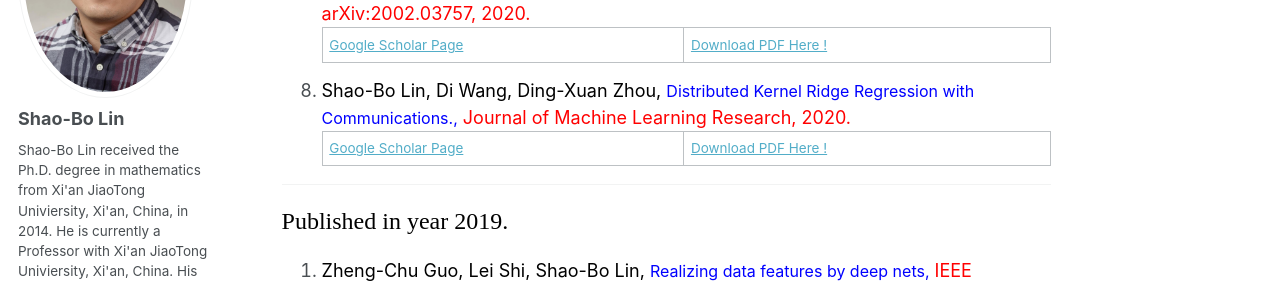
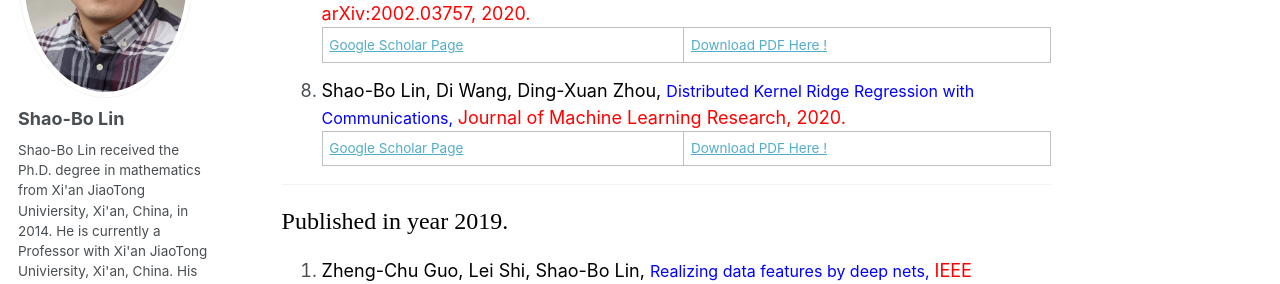
Before and after one commit to JxwangLearningTheory/JxwangLearningTheory.github.io, a Jekyll site: the page built from _pages/about.md, in a window 1280 px wide and 900 px high, scrolled down 1923 px. Shown: the part 179-463 px from the top of the window. Built offline with Jekyll 4.4.1, drawn with Linux system fonts in a browser that asks for light colours.

Commit message:
Update about.md

```diff
--- a/_pages/about.md
+++ b/_pages/about.md
@@ -97,9 +97,9 @@ author_profile: true
 
     [Google Scholar Page](https://scholar.google.com/citations?view_op=view_citation&hl=en&user=dGt4l6QAAAAJ&sortby=pubdate&citation_for_view=dGt4l6QAAAAJ:sbeIDTyQOFgC) | [Download PDF Here !](https://jxwanglearningtheory.github.io/files/2020_Distributed_Learning_with_Dependent_Samples.pdf)
 
-15. <font color ="black">Shao-Bo Lin, Di Wang, Ding-Xuan Zhou,</font><font size=3 color ="blue"> Distributed Kernel Ridge Regression with Communications.,</font> <font color ="red"> Journal of Machine Learning Research, 2020.</font>
+15. <font color ="black">Shao-Bo Lin, Di Wang, Ding-Xuan Zhou,</font><font size=3 color ="blue"> Distributed Kernel Ridge Regression with Communications, </font> <font color ="red"> Journal of Machine Learning Research, 2020.</font>
 
-    [Google Scholar Page]( https://scholar.google.com/citations?view_op=view_citation&hl=en&user=dGt4l6QAAAAJ&sortby=pubdate&citation_for_view=dGt4l6QAAAAJ:SrKkpNFED5gC) | [Download PDF Here !](https://jxwanglearningtheory.github.io/files/2020_Distributed_Kernel.pdf)
+    [Google Scholar Page](https://scholar.google.com/citations?view_op=view_citation&hl=en&user=dGt4l6QAAAAJ&sortby=pubdate&citation_for_view=dGt4l6QAAAAJ:SrKkpNFED5gC) | [Download PDF Here !](https://jxwanglearningtheory.github.io/files/2020_Distributed_Kernel.pdf)
 
 ------
 
@@ -130,7 +130,7 @@ author_profile: true
 
       [Google Scholar Page](https://scholar.google.com/citations?view_op=view_citation&hl=en&user=dGt4l6QAAAAJ&cstart=20&pagesize=80&sortby=pubdate&citation_for_view=dGt4l6QAAAAJ:BJtnxTr0fRcC) | [Download PDF Here !](https://jxwanglearningtheory.github.io/files/2019_Deep_Neural_Networks_for_Rotation-Invariance_Approximation_and_Learning.pdf)
 
-22. <font color ="black"> Shao-Bo Lin, Yunwen Lei, Ding-Xuan Zhou,</font><font size=3 color ="blue"> Boosted kernel ridge regression: optimal learning rates and early stopping,</font> <font color ="red"> The Journal of Machine Learning Research, 2019.</font>
+22. <font color ="black"> Shao-Bo Lin, Yunwen Lei, Ding-Xuan Zhou,</font><font size=3 color ="blue"> Boosted kernel ridge regression: optimal learning rates and early stopping, </font> <font color ="red"> The Journal of Machine Learning Research, 2019.</font>
 
       [Google Scholar Page](https://scholar.google.com/citations?view_op=view_citation&hl=en&user=dGt4l6QAAAAJ&cstart=20&pagesize=80&sortby=pubdate&citation_for_view=dGt4l6QAAAAJ:TesyEGJKHF4C) | [Download PDF Here !](https://jxwanglearningtheory.github.io/files/2019_boosted_kernel_ridge_regression_optimal_learning_rates_and_early_stopping.pdf)
 
```
